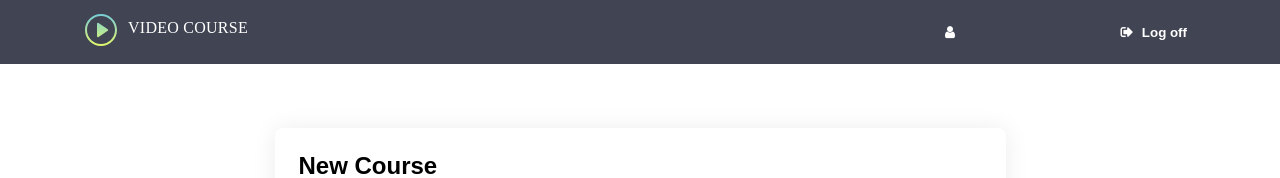
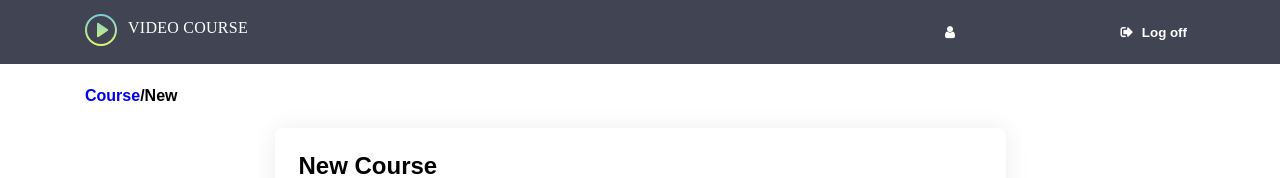
Before and after one commit to ClarityOfMind/EPAM-Angular-global-mentoring, an Angular app: page /courses-page/1 in a window 1280 px wide. Shown: the top 178 px of the page. Built offline with nearby package versions, Linux system fonts and the light colour scheme; sample sign-in values are in the browser's storage.

Commit message:
Fix bugs

```diff
--- a/src/app/app-routing.module.ts
+++ b/src/app/app-routing.module.ts
@@ -16,32 +16,20 @@ const routes: Routes = [
     {   path: '',
         redirectTo: 'courses-page',
         pathMatch: 'full',
-        data: {
-            breadcrumb: 'Courses'
-        },
     },
     {
         path: 'courses-page/new',
         component: CourseCreatorComponent,
         canActivate: [AuthGuard],
-        data: {
-            breadcrumb: 'New'
-        },
     },
     {
         path: 'courses-page/:id',
         component: CourseCreatorComponent,
         canActivate: [AuthGuard],
-        data: {
-            breadcrumb: 'Edit'
-        },
     },
     {
         path: 'login',
         component: LoginPageComponent,
-        data: {
-            breadcrumb: 'Login'
-        },
     },
     {
         path: '**',
--- a/src/app/app.component.html
+++ b/src/app/app.component.html
@@ -1,5 +1,4 @@
 <app-header></app-header>
-<app-breadcrumbs></app-breadcrumbs>
 <main>
     <router-outlet></router-outlet>
 </main>
--- a/src/app/components/breadcrumbs/breadcrumbs.component.html
+++ b/src/app/components/breadcrumbs/breadcrumbs.component.html
@@ -1,5 +1,13 @@
 <div class="breadcrumbs">
     <div class="breadcrumbs__container container">
-        <p>{{bradcrumbs}}</p>
+        <ng-container *ngFor="let crumb of breadcrumbs; last as last">
+                <a
+                    *ngIf="!last"
+                    [routerLink]="crumb.route"
+                    class="breadcrumbs__link"
+                >{{crumb.title}}</a>
+                {{last ? '' : '/'}}
+                <span *ngIf="last">{{crumb.title}}</span>
+        </ng-container>
     </div>
 </div>
--- a/src/app/components/breadcrumbs/breadcrumbs.component.styl
+++ b/src/app/components/breadcrumbs/breadcrumbs.component.styl
@@ -8,4 +8,8 @@
         align-items: center;
         height: 100%;
     }
+
+    &__link {
+        text-decoration: none;
+    }
 }
--- a/src/app/components/breadcrumbs/breadcrumbs.component.ts
+++ b/src/app/components/breadcrumbs/breadcrumbs.component.ts
@@ -1,32 +1,17 @@
-import { Component, OnInit } from '@angular/core';
-import { ActivatedRoute, ActivatedRouteSnapshot, Router, NavigationEnd } from '@angular/router';
-import { filter } from 'rxjs/operators';
+import { Component, OnInit, Input, ChangeDetectionStrategy } from '@angular/core';
+import { Breadcrumbs } from 'src/app/interfaces/breadcrumbs';
 
 @Component({
     selector: 'app-breadcrumbs',
     templateUrl: './breadcrumbs.component.html',
-    styleUrls: ['./breadcrumbs.component.styl']
+    styleUrls: ['./breadcrumbs.component.styl'],
+    changeDetection: ChangeDetectionStrategy.OnPush,
 })
 export class BreadcrumbsComponent implements OnInit {
-    public bradcrumbs = 'Courses';
+    @Input() breadcrumbs: Breadcrumbs[];
 
-    constructor(
-        private router: Router,
-        private activatedRouter: ActivatedRoute,
-    ) { }
+    constructor() { }
 
     ngOnInit() {
-        this.router.events
-            .pipe(filter(event => event instanceof NavigationEnd))
-            .subscribe(() => this.bradcrumbs = this.createBreadcrumbs(this.activatedRouter.root));
-    }
-
-    private createBreadcrumbs(route: ActivatedRoute): string {
-        console.log(route);
-        const children: ActivatedRoute[] = route.children;
-
-        if (children.length === 0) {
-          return;
-        }
     }
 }
--- a/src/app/components/course-creator/course-creator.component.html
+++ b/src/app/components/course-creator/course-creator.component.html
@@ -1,3 +1,4 @@
+<app-breadcrumbs [breadcrumbs]="breadcrumbs"></app-breadcrumbs>
 <div class="course-creator">
     <h2 class="course-creator__title">New Course</h2>
     <form class="form">
--- a/src/app/components/course-creator/course-creator.component.ts
+++ b/src/app/components/course-creator/course-creator.component.ts
@@ -12,6 +12,16 @@ import { Router } from '@angular/router';
 export class CourseCreatorComponent implements OnInit {
     public course: any;
     public mode: 'create' | 'edit';
+    public breadcrumbs = [
+        {
+            title: 'Course',
+            route: '/courses-page'
+        },
+        {
+            title: 'New',
+            route: '/courses-page/new'
+        },
+    ];
 
     constructor(
         private courseService: CourseService,
--- a/src/app/components/courses-page/courses-page.component.html
+++ b/src/app/components/courses-page/courses-page.component.html
@@ -1,4 +1,5 @@
 <section class="courses-page">
+    <app-breadcrumbs [breadcrumbs]="breadcrumbs"></app-breadcrumbs>
     <div class="courses-page__container container">
         <div class="courses-page__actions">
             <app-course-search (search)="searchCourse($event)"></app-course-search>
--- a/src/app/components/courses-page/courses-page.component.ts
+++ b/src/app/components/courses-page/courses-page.component.ts
@@ -17,6 +17,12 @@ export class CoursesPageComponent implements OnInit {
     public id: string;
     public list: Course[];
     private lastSearch: string;
+    public  breadcrumbs = [
+        {
+            title: 'Courses',
+            route: 'courses-page'
+        },
+    ];
 
     constructor(
         private courseService: CourseService,
--- /dev/null
+++ b/src/app/interfaces/breadcrumbs.ts
@@ -0,0 +1,4 @@
+export interface Breadcrumbs {
+    title: string;
+    route: string;
+}
```
